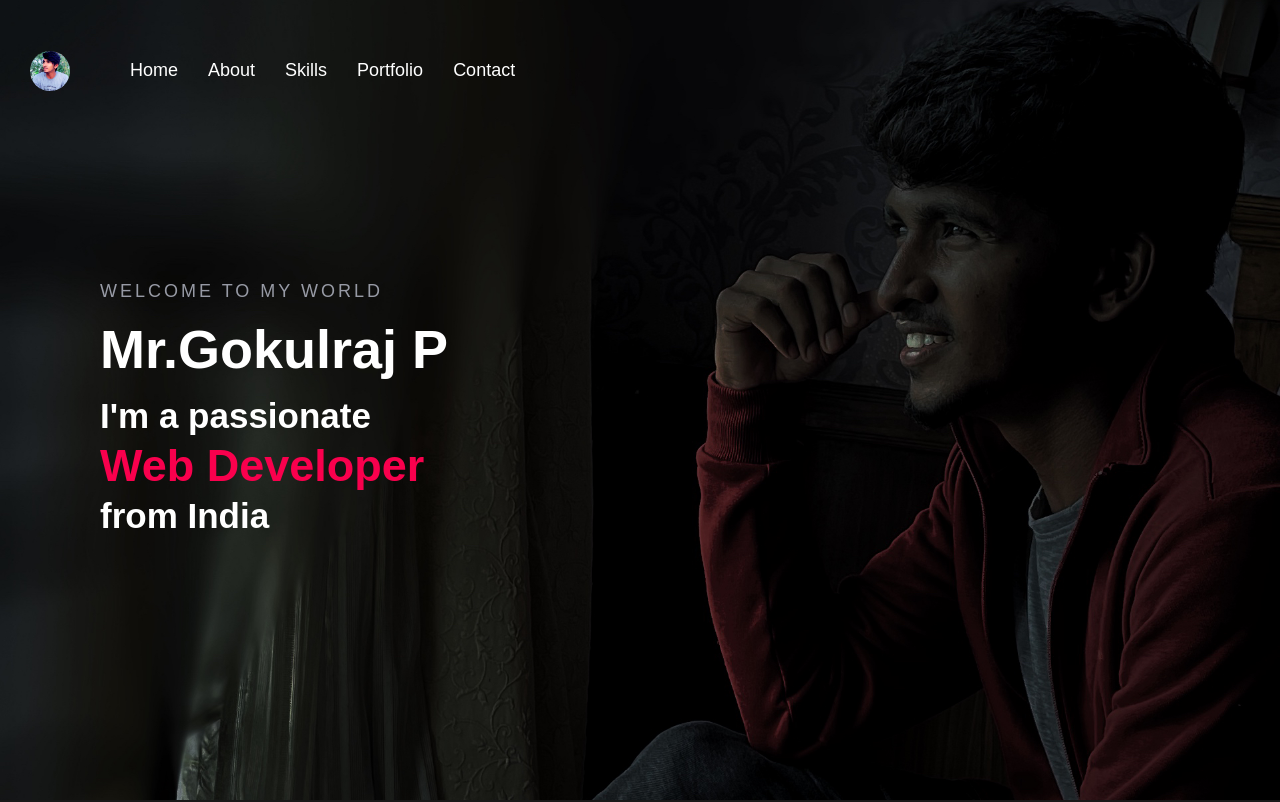
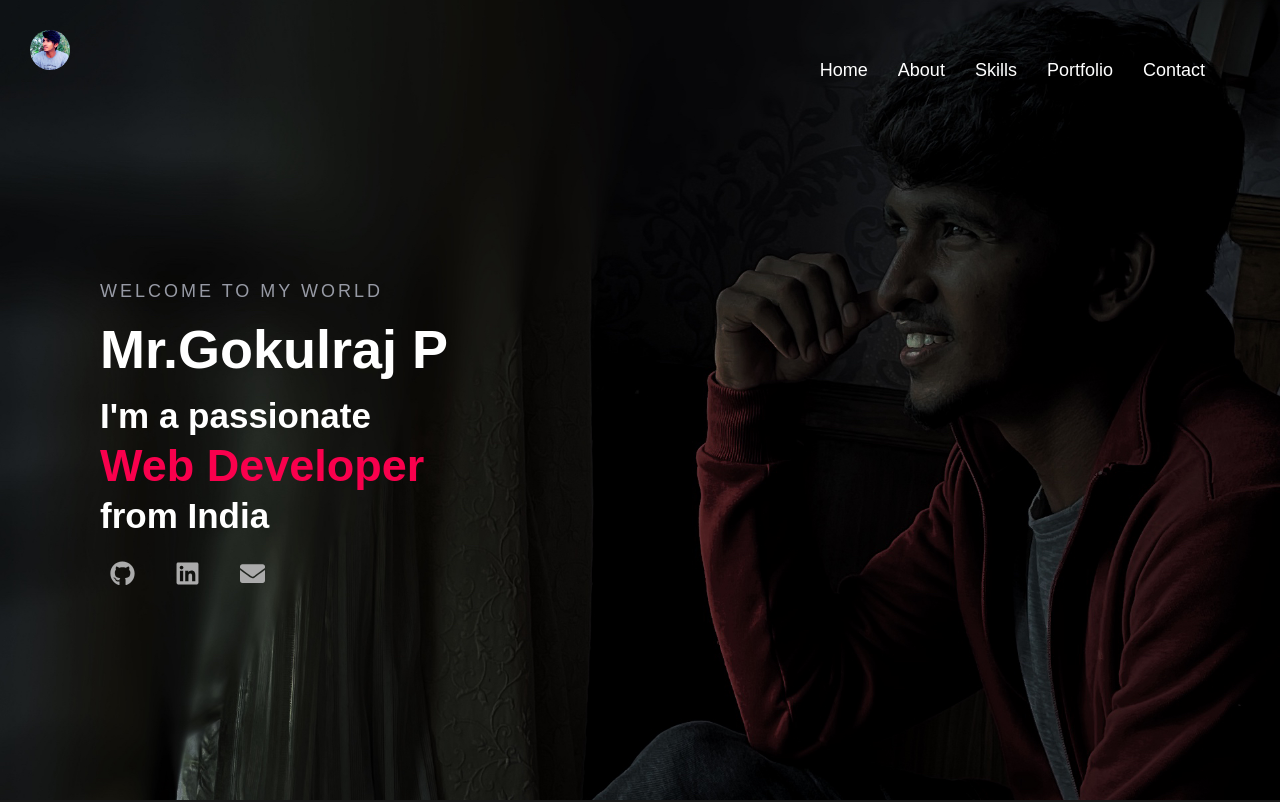
Before and after one commit to Gokulcasper/portfolio, a React (Create React App) app: page / in a window 1280 px wide. Shown: the top 802 px of the page. Built offline with nearby package versions, Linux system fonts and the light colour scheme.

Commit message:
Feat : Portfolio almost Completed

```diff
--- a/package.json
+++ b/package.json
@@ -9,6 +9,7 @@
     "@testing-library/jest-dom": "^5.14.1",
     "@testing-library/react": "^11.2.7",
     "@testing-library/user-event": "^12.8.3",
+    "aos": "^2.3.4",
     "react": "^17.0.2",
     "react-dom": "^17.0.2",
     "react-icons": "^4.4.0",
--- a/public/index.html
+++ b/public/index.html
@@ -10,34 +10,16 @@
       content="Web site created using create-react-app"
     />
     <link rel="apple-touch-icon" href="%PUBLIC_URL%/logo192.png" />
-    <!--
-      manifest.json provides metadata used when your web app is installed on a
-      user's mobile device or desktop. See https://developers.google.com/web/fundamentals/web-app-manifest/
-    -->
+
     <link rel="manifest" href="%PUBLIC_URL%/manifest.json" />
-    <!--
-      Notice the use of %PUBLIC_URL% in the tags above.
-      It will be replaced with the URL of the `public` folder during the build.
-      Only files inside the `public` folder can be referenced from the HTML.
 
-      Unlike "/favicon.ico" or "favicon.ico", "%PUBLIC_URL%/favicon.ico" will
-      work correctly both with client-side routing and a non-root public URL.
-      Learn how to configure a non-root public URL by running `npm run build`.
-    -->
+    <link href="https://unpkg.com/aos@2.3.1/dist/aos.css" rel="stylesheet" />
+    <script src="https://unpkg.com/aos@2.3.1/dist/aos.js"></script>
+
     <title>React App</title>
   </head>
   <body>
     <noscript>You need to enable JavaScript to run this app.</noscript>
     <div id="root"></div>
-    <!--
-      This HTML file is a template.
-      If you open it directly in the browser, you will see an empty page.
-
-      You can add webfonts, meta tags, or analytics to this file.
-      The build step will place the bundled scripts into the <body> tag.
-
-      To begin the development, run `npm start` or `yarn start`.
-      To create a production bundle, use `npm run build` or `yarn build`.
-    -->
   </body>
 </html>
--- a/src/About.css
+++ b/src/About.css
@@ -17,7 +17,7 @@ h1.about__heading {
 }
 button.about.btn.pointer {
   text-transform: capitalize;
-  width: 195px;
+  width: 205px;
   height: 55px;
   font-size: 18px;
   transition: 0.4s ease;
@@ -44,6 +44,11 @@ a.bottom__to__top.active {
   display: flex;
 }
 
+.align__items__center {
+  align-items: center;
+  justify-content: center;
+}
+
 .row {
   display: flex;
   width: 100%;
@@ -57,6 +62,10 @@ a.bottom__to__top.active {
 .row__about {
   flex-direction: row-reverse;
   justify-content: space-evenly;
+}
+
+svg {
+  margin-right: 7px;
 }
 
 /* RESPONSIVE */
--- a/src/About.js
+++ b/src/About.js
@@ -1,6 +1,10 @@
 import React from "react";
 import "./About.css";
 import aboutImg from "./img/about.jpg";
+import resume from "../src/img/Muthu_Manikandan_T_web.pdf"
+import { FaDownload } from "react-icons/fa"
+
+
 function About() {
   //  Up To Top Btn
   window.addEventListener("scroll", function () {
@@ -31,8 +35,8 @@ function About() {
                 but the majority have suffered in some form, by injected humour,
               </p> */}
               <div className="about__button d__flex align__items__center">
-                <a href="#">
-                  <button className="about btn pointer">Download Cv</button>
+                <a href={resume}>
+                  <button className="about btn pointer"><FaDownload />Download CV</button>
                 </a>
                 {/* <a href="#">
                   <button className="about btn pointer">Hire Me</button>
--- a/src/App.js
+++ b/src/App.js
@@ -6,8 +6,20 @@ import Footer from "./Footer";
 import Home from "./Home";
 import Project from "./Project";
 import Service from "./Service";
+import AOS from "aos";
+import "aos/dist/aos.css";
+import { useEffect } from "react";
 
 function App() {
+  useEffect(() => {
+    AOS.init({
+      duration: 1000,
+      delay: 10,
+      startEvent: "DOMContentLoaded",
+      initClassName: "aos-init",
+      once: false,
+    });
+  });
   return (
     <div className="App">
       <Home />
--- a/src/Contact.js
+++ b/src/Contact.js
@@ -18,7 +18,7 @@ function Contact() {
                         <div className="contact__socialIcons">
                             <a href="https://github.com/Gokulcasper"><FaGithub /></a>
                             <a href="https://www.linkedin.com/in/gokulraj-p-8a426820a/"><FaLinkedin /></a>
-                            <a href="#"><FaEnvelope /></a>
+                            <a href="mailto:gokulcasper@gmail.com"><FaEnvelope /></a>
                         </div>
                         <>
                             <div className="input__box">
--- a/src/Footer.css
+++ b/src/Footer.css
@@ -1,4 +1,4 @@
 .contact__socialIcons {
   display: flex;
-  margin-left: 35%;
+  margin-left: 0%;
 }
--- a/src/Footer.js
+++ b/src/Footer.js
@@ -1,6 +1,6 @@
 import React from "react";
 import "./Footer.css";
-import { FaGithub, FaLinkedin, FaEnvelope } from "react-icons/fa"
+// import { FaGithub, FaLinkedin, FaEnvelope } from "react-icons/fa"
 
 function Footer() {
   return (
@@ -9,9 +9,9 @@ function Footer() {
       style={{ padding: "10px 20px", zIndex: "100" }}
     >
       {/* <img src={footerImg} alt="" className="footer__img pointer" /> */}
-      <div className="contact__socialIcons">
+      {/* <div className="contact__socialIcons">
         <a href="https://github.com/Gokulcasper"><FaGithub /></a>
-      </div>
+      </div> */}
       <span
         className="copyright"
         style={{ color: "#c6c9d8", fontSize: "14px", opacity: "0.75", marginLeft: "5px" }}
--- a/src/Home.css
+++ b/src/Home.css
@@ -107,6 +107,27 @@ h4.home__text {
   line-height: 40px;
   font-family: Montserrat, sans-serif;
 }
+
+.social_Icons {
+  display: flex;
+  gap: 33px;
+  margin-top: 5px;
+  font-size: 25px;
+  padding: 10px;
+}
+
+.social_Icons a {
+  text-decoration: none;
+  color: #ababab;
+  display: inline-block;
+  transition: transform 0.5s;
+}
+
+.social_Icons a:hover {
+  color: #f9004d;
+  transform: translateY(-5px);
+}
+
 .header {
   transition: 0.4s all ease;
 }
@@ -118,6 +139,13 @@ h4.home__text {
   background-color: #191919;
   height: 80px;
 }
+
+.header.d__flex.align__items__center.pxy__30 {
+  display: flex;
+  justify-content: space-between;
+  align-items: stretch;
+}
+
 .toggle__menu {
   display: flex;
   justify-content: flex-end;
--- a/src/Home.js
+++ b/src/Home.js
@@ -3,6 +3,7 @@ import "./Home.css";
 import logo from "./img/logo.jpg";
 import * as FaIcons from 'react-icons/fa';
 import * as AiIcons from 'react-icons/ai';
+import { FaGithub, FaLinkedin, FaEnvelope, FaPhone, FaMailBulk } from "react-icons/fa"
 
 
 function Home() {
@@ -94,6 +95,11 @@ function Home() {
               <h2 className="home__text pz__10">Mr.Gokulraj P</h2>
               <h4 className="home__text pz__10">I'm a passionate <h3 className="home__text sweet pz__10">Web Developer</h3> from India</h4>
             </div>
+            <div className="social_Icons">
+              <a href="https://github.com/Gokulcasper"><FaGithub /></a>
+              <a href="https://www.linkedin.com/in/gokulraj-p-8a426820a/"><FaLinkedin /></a>
+              <a href="mailto:gokulcasper@gmail.com"><FaEnvelope /></a>
+            </div>
           </div>
         </div>
       </div>
--- a/src/Project.js
+++ b/src/Project.js
@@ -20,7 +20,7 @@ function Project() {
             <div className="container">
                 <div className="row__project row__flex">
 
-                    <div className="col__3">
+                    <div className="col__3" data-aos="flip-up">
                         <div className="project__box pointer relative">
                             <div className="project__box__img pointer relative">
                                 <div className="project__img__box">
@@ -37,7 +37,7 @@ function Project() {
                     </div>
 
 
-                    <div className="col__3">
+                    <div className="col__3" data-aos="flip-up">
                         <div className="project__box pointer relative">
                             <div className="project__box__img pointer relative">
                                 <div className="project__img__box">
@@ -54,7 +54,7 @@ function Project() {
                     </div>
 
 
-                    <div className="col__3">
+                    <div className="col__3" data-aos="flip-up">
                         <div className="project__box pointer relative">
                             <div className="project__box__img pointer relative">
                                 <div className="project__img__box">
@@ -71,7 +71,7 @@ function Project() {
                     </div>
 
 
-                    <div className="col__3">
+                    <div className="col__3" data-aos="flip-down">
                         <div className="project__box pointer relative">
                             <div className="project__box__img pointer relative">
                                 <div className="project__img__box">
@@ -88,7 +88,7 @@ function Project() {
                     </div>
 
 
-                    <div className="col__3">
+                    <div className="col__3" data-aos="flip-down">
                         <div className="project__box pointer relative">
                             <div className="project__box__img pointer relative">
                                 <div className="project__img__box">
@@ -105,7 +105,7 @@ function Project() {
                     </div>
 
 
-                    <div className="col__3">
+                    <div className="col__3" data-aos="flip-down">
                         <div className="project__box pointer relative">
                             <div className="project__box__img pointer relative">
                                 <div className="project__img__box">
--- a/src/Service.js
+++ b/src/Service.js
@@ -17,7 +17,7 @@ function Service() {
 
       <div className="container">
         <div className="row">
-          <div className="col__md__1">
+          <div className="col__md__1" data-aos="flip-left">
 
             <div class="progress__title">
               <h3>React</h3>
@@ -66,7 +66,7 @@ function Service() {
 
           </div>
 
-          <div className="col__md__2">
+          <div className="col__md__2" data-aos="flip-right">
 
             <div class="progress__title">
               <h3>MongoDB</h3>
```
Also changed, not shown: 2 other files (tests, documents, lock files or other folders).
